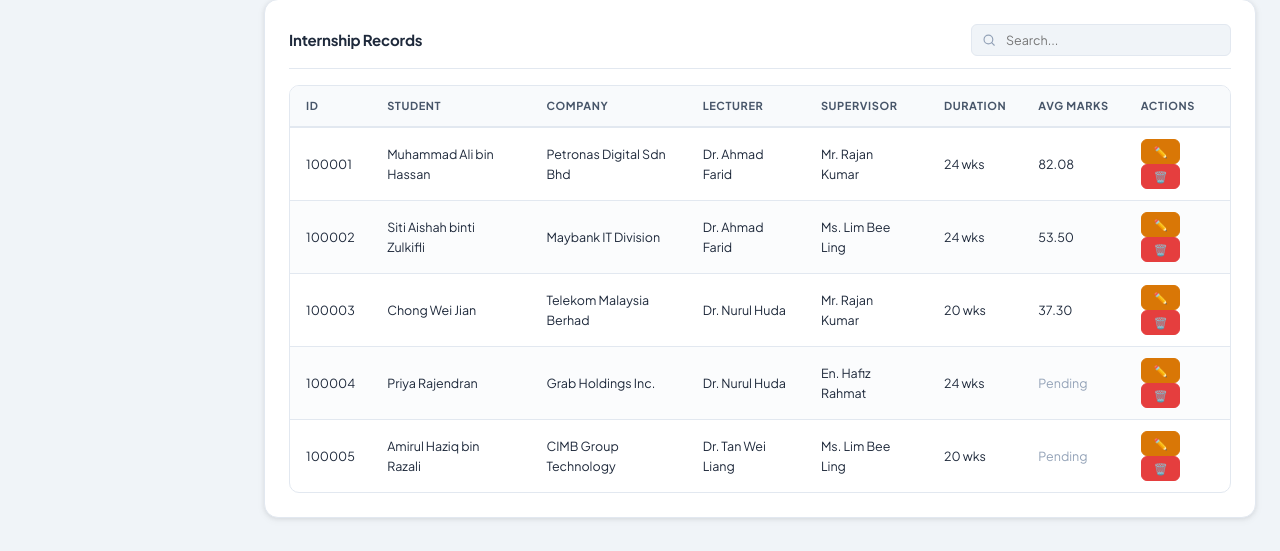
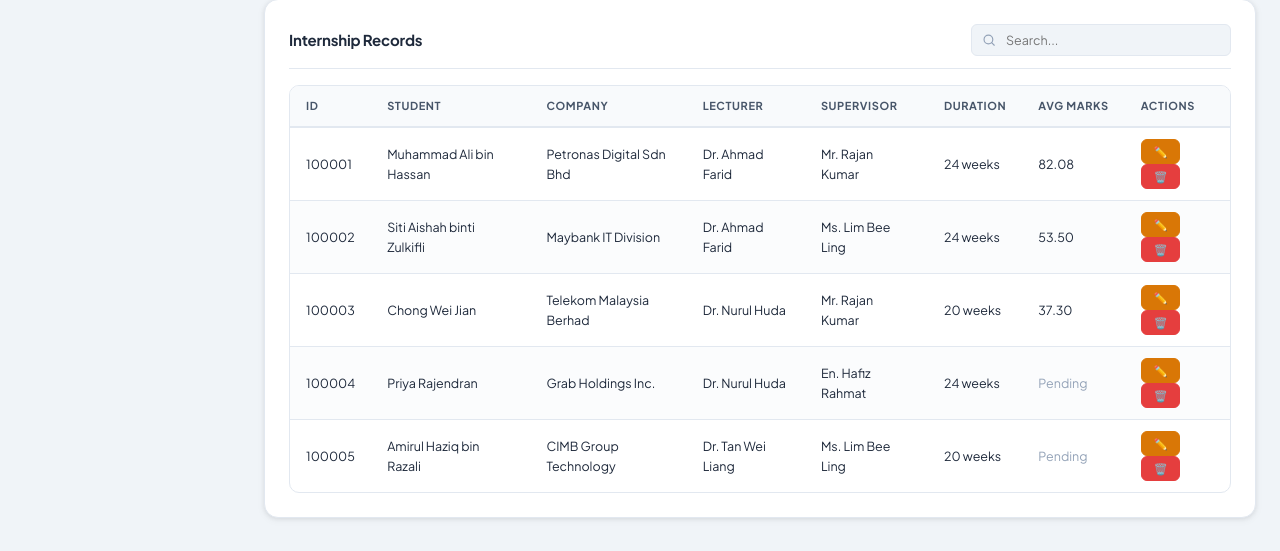
Before and after one commit to constantanyq/testing, a PHP site: page /admin/internships.php in a window 1280 px wide. Shown: the part 1055-1606 px from the top of the page. Run offline with PHP 8.4, Linux system fonts and the light colour scheme; a user stored in the database is signed in; data comes from the database, SQL or seed files in the repository; a stand-in replaces the project's code that opens the database connection.

Commit message:
Update internships.php

```diff
--- a/COMP1044_SRC-3/admin/internships.php
+++ b/COMP1044_SRC-3/admin/internships.php
@@ -367,7 +367,7 @@ function getCompanyLabel($companies, $id)
                             <td><?= htmlspecialchars($row['company_name'] ?? '—') ?></td>
                             <td><?= htmlspecialchars($row['lecturer_name'] ?? '—') ?></td>
                             <td><?= htmlspecialchars($row['supervisor_name'] ?? '—') ?></td>
-                            <td><?= $row['duration'] ? $row['duration'] . ' wks' : '—' ?></td>
+                            <td><?= $row['duration'] ? $row['duration'] . ' weeks' : '—' ?></td>
                             <td><?= $row['average_marks'] !== null ? number_format($row['average_marks'], 2) : '<span class="text-muted">Pending</span>' ?>
                             </td>
                             <td>
```
